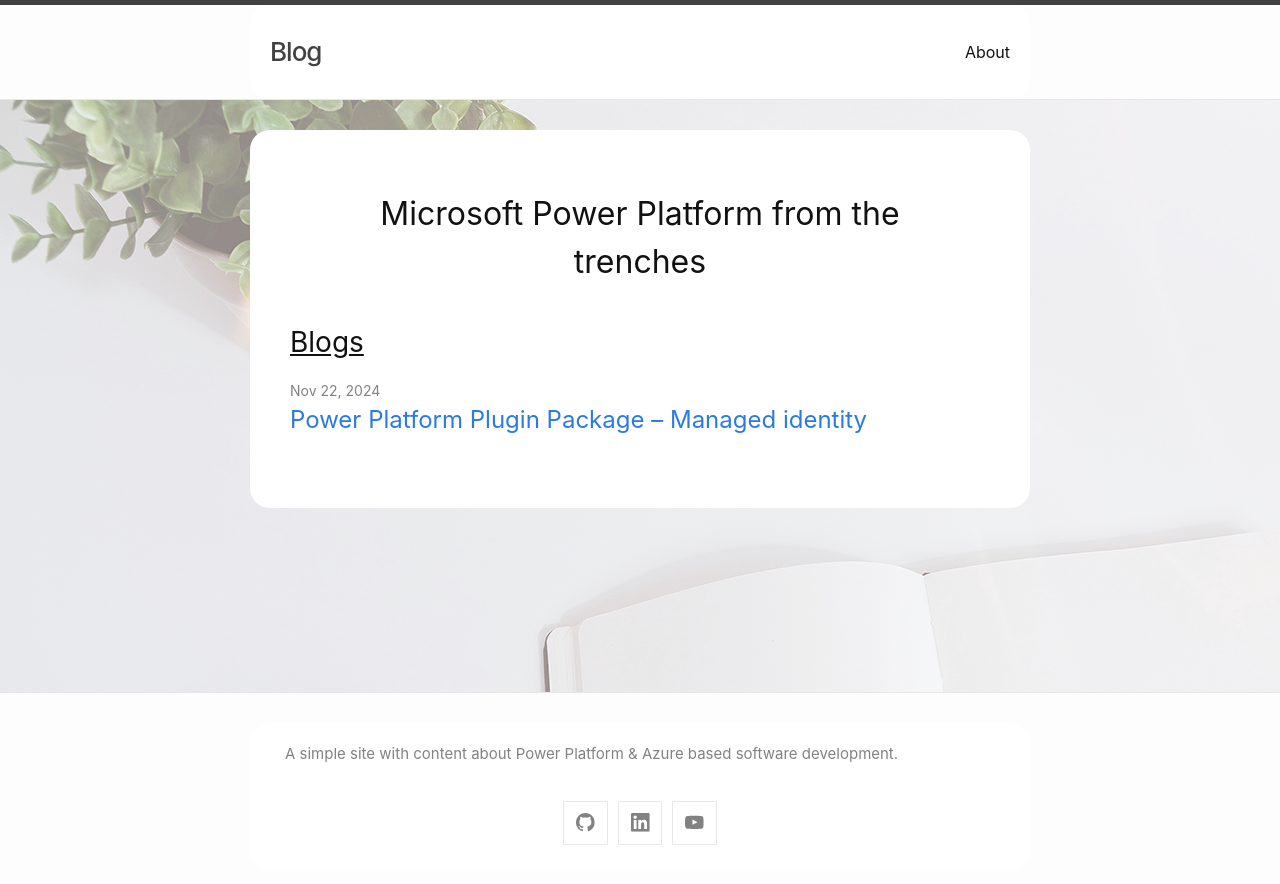
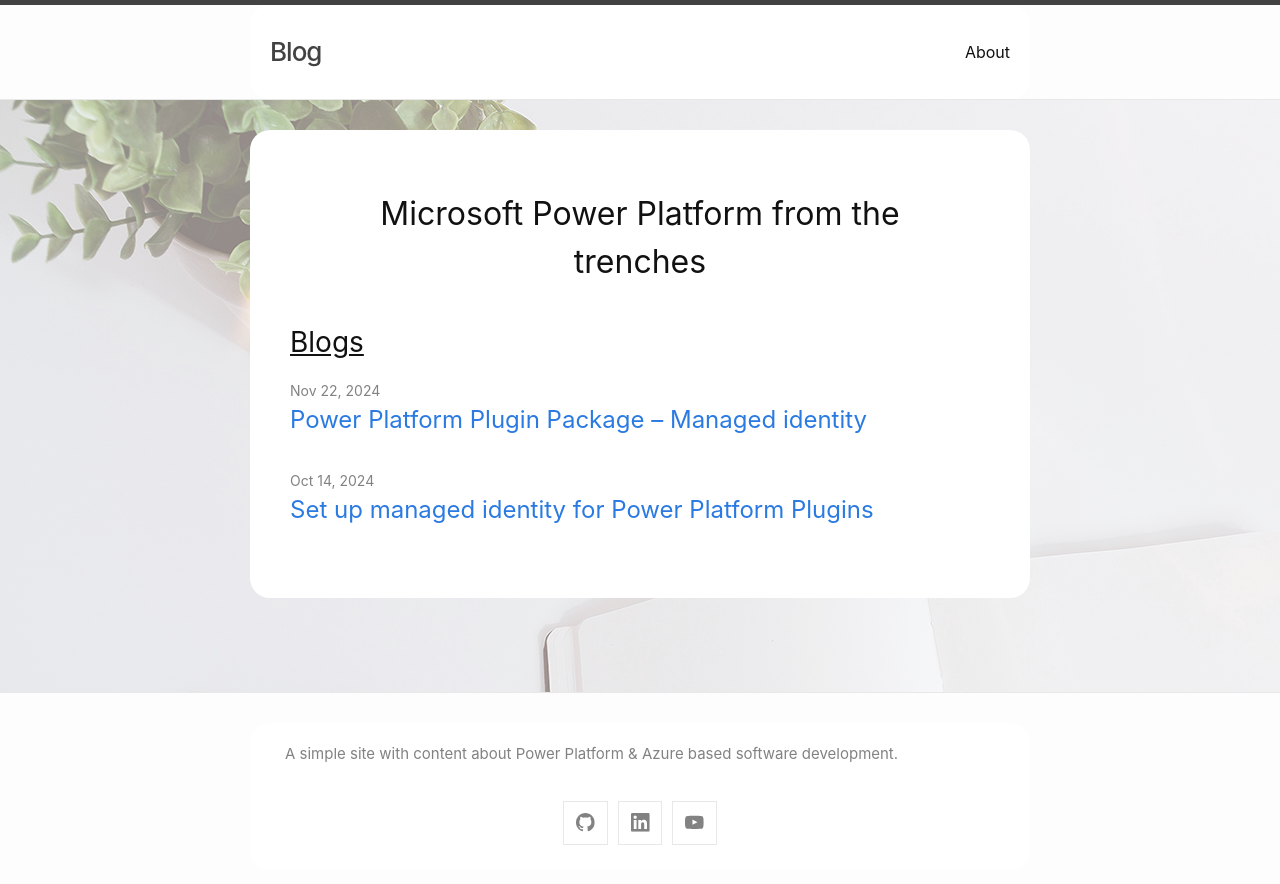
Before and after one commit to Cliveo/Cliveo.github.io, a Jekyll site: the page built from index.markdown, in a window 1280 px wide. Shown: the top 884 px of the page. Built offline with Jekyll 4.4.1, drawn with Linux system fonts in a browser that asks for light colours; part of the change alters nothing that is shown.

Commit message:
Added o.g. blog about managed identity plugins

````diff
--- /dev/null
+++ b/_posts/2024-10-14-set-up-managed-identity-for-power-platform-plugins.markdown
@@ -0,0 +1,200 @@
+---
+layout: post
+title:  "Set up managed identity for Power Platform Plugins"
+date:   2024-10-14 14:48:01 +1300
+categories: Azure
+---
+
+In the following blog, I’m going to guide you on the set up of managed identity for Power Platform. Once we have finished you should have everything you need to be able to create a plugin that can communicate with an azure resource.
+
+# Why do we want to use managed identity?
+
+Managed identity allows your plugin to access azure resources, without the need of storing credentials. This is by far the most secure way to extend the reach of your Power Platform plugin into the Azure space.
+
+# Documentation
+
+I followed the following Microsoft documentation but hopefully this blog will help bridge some of the gaps I found were missing, I’ve also changed the order to make sure you have what you need when you get to the next step:
+
+[Microsoft learn](https://learn.microsoft.com/en-us/power-platform/admin/set-up-managed-identity)
+
+# Step 1: Create a certificate
+You will need a certificate to sign your assembly, as well as the `thumbprint` for the certificate in the federation settings of your managed identity. I used the following PowerShell:
+
+``` PowerShell
+ $ku_codeSigning = "1.3.6.1.5.5.7.3.3";
+
+  $codeSignCert = New-SelfSignedCertificate `
+    -Type "CodeSigningCert" `
+    -KeyExportPolicy "Exportable" `
+    -Subject "ManagedIdentityPlugin" `
+    -KeyUsageProperty @("Sign") `
+    -KeyUsage @("DigitalSignature") `
+    -TextExtension @("2.5.29.37={text}$($ku_codeSigning)", "2.5.29.19={text}false") `
+    -CertStoreLocation cert:\CurrentUser\My `
+    -KeyLength 2048 `
+    -NotAfter ([DateTime]::Now.AddDays(90)) `
+    -Provider "Microsoft Software Key Storage Provider";
+```
+After running this you should have a certificate in current user called `ManagedIdentityPlugin`.
+
+To see it press Windows & search user certificates, open the “Manage user certificates” option. It should look like this:
+
+Open the certificate and copy the `thumbprint`.
+
+![here](/assets/managed-identity-plugin/1.png)
+
+
+# Step 2: Create a managed identity
+1. Go to the Azure portal.
+
+2. Search for managed identity
+
+![here](/assets/managed-identity-plugin/2.png)
+
+3. Create a managed identity (copy the Client ID as we will need this later when we create the record in dataverse)
+
+![here](/assets/managed-identity-plugin/3.png)
+
+4. Navigate to federated services within the created managed identity and Add Credential
+
+![here](/assets/managed-identity-plugin/4.png)
+
+5. Select issuer as Other issuer.
+
+6. Enter the following using your environment ID from PPAC & the thumbprint created before:
+
+Issuer: The URL of the token issuer.
+
+Format similar to this:
+
+`https://[environment ID prefix].[environment ID suffix].enviornment.api.powerplatform.com/sts`
+
+Environment ID prefix - The environment ID, except for the last two characters.Environment ID suffix - The last two characters of the environment ID.
+
+`https://92e1c10d0b34e28ba4a87e3630f46a.06.environment.api.powerplatform.com/sts`
+
+Subject identifier: If a self-signed certificate is used for signing the assembly, use only recommended for non-production use cases.
+
+`component:pluginassembly,thumbprint:<<Thumbprint>>,environment:<<EnvironmentId>>`
+
+# Step 3: Assign a role to the managed identity
+In my example I’m giving Blob storage data contributor
+
+![here](/assets/managed-identity-plugin/5.png)
+
+![here](/assets/managed-identity-plugin/6.png)
+
+
+# Step 4: Create a plugin
+I used `pac plugin init`
+
+Which can be found here
+
+Within the execute add the following to get a token to your storage account:
+
+``` c#
+var identityService = (IManagedIdentityService)localPluginContext.ServiceProvider.GetService(typeof(IManagedIdentityService));
+var scopes = new List<string> { "https://storage.azure.com/.default" };
+var token = identityService.AcquireToken(scopes);
+```
+
+Now we can try use that token to query the blob API:
+``` c#
+var blobUrl = "https://<your storage account>.blob.core.windows.net/plugin?restype=container&comp=list";
+
+using (HttpClient client = new HttpClient())
+{                client.DefaultRequestHeaders.Authorization = new AuthenticationHeaderValue("Bearer", token);
+client.DefaultRequestHeaders.Accept.Add(new MediaTypeWithQualityHeaderValue("application/json"));
+client.DefaultRequestHeaders.Add("x-ms-version", "2020-04-08");
+
+HttpRequestMessage request = new HttpRequestMessage(HttpMethod.Get, new Uri(blobUrl));
+HttpResponseMessage response = client.SendAsync(request).Result;
+
+string json = response.Content.ReadAsStringAsync().Result;
+
+localPluginContext.TracingService.Trace(json);
+}
+```
+
+# Step 5: Build and sign the plugin
+Build the plugin as you usually would, then you need to sign the plugin using the certificate that we created before. You can either use the following command in the visual studio command prompt in the directory where your dll is located:
+
+`signtool sign /n ManagedIdentityPlugin /fd SHA256 ManagedIdentityPlugin.dll`
+
+or you can create a post build event in visual studio to do it automatically:
+
+`"C:\Program Files (x86)\Windows Kits\10\bin\10.0.22621.0\x64\signtool.exe" sign /n ManagedIdentityPlugin /fd SHA256 $(SolutionDir)bin\debug\net462\ManagedIdentityPlugin.dll`
+
+![here](/assets/managed-identity-plugin/7.png)
+
+Once you have done this the plugin should look something like this if you check properties on the dll file.
+
+![here](/assets/managed-identity-plugin/8.png)
+
+# Step 6: Register the assembly
+I just used the plugin registration tool, register the plugin and the step you would like it to trigger on. Once it’s registered you need to get the assembly ID, you can find that in the details of the plugin in plugin registration.
+
+![here](/assets/managed-identity-plugin/9.png)
+
+# Step 7: Create the managed identity record in dataverse
+To do this the documentation is actually quite good:
+
+To provision managed identity record in Dataverse, complete the following steps.
+
+Make a `POST` call using Insomia or any other tool of your choice. You can use a URL with payload in the following format.
+```
+POST
+https://<orgURL>/api/data/v9.0/managedidentities
+```
+
+Be sure to replace orgURL with the URL of the organization.
+Ensure that `Credentialsource` is set to 2 in the payload and `SubjectScope` is set to 1 for environment-specific scenarios.
+
+applicationid: Client ID that we copied from the managed identity we created in azure
+Managedidentityid: I just used the same Guid as the application ID.
+
+``` json
+{
+"applicationid":"<appId>",
+"managedidentityid":"<anyGuid>",
+"credentialsource":2,
+"subjectscope":1,
+"tenantid":"<tenantId>"
+}
+```
+
+Here’s the one I did:
+
+![here](/assets/managed-identity-plugin/10.png)
+
+# Step 8: Associate your plugin to the managed identity
+Make a patch call to bind the plug-in assembly ID with the managed identity record that’s created through post call in step 7.
+
+Plug-in assembly:
+
+```
+PATCH
+https://<orgURL>/api/data/v9.0/pluginassemblies(<PluginAssemblyId>)
+```
+
+Be sure to replace `orgURL` and `PluginAssemblyId` (the one we found in step 6).
+
+Here’s my example
+
+![here](/assets/managed-identity-plugin/11.png)
+
+# All that’s left to do is test your plugin!
+In my example I’ve just listed the blobs within a container in my storage account. To see this I’ll have a look in the plugin trace logs:
+
+![here](/assets/managed-identity-plugin/12.png)
+
+Here we can see that my plugin was successfully able to connect to the storage account without any password/client secret and retrieve a list of files within the container.
+
+# Common Issues
+I had `No matching federated identity record found for presented assertion issuer` this was because I forgot to remove the `-` from the GUID when I created the federation’s settings in step 2.
+
+![here](/assets/managed-identity-plugin/13.png)
+
+Another one that can be challenging is “Plugin assembly must be signed with valid certificate to associate to Managed Identity”. Checking the properties of the dll helps you validate this.
+
+![here](/assets/managed-identity-plugin/14.png)
--- a/_posts/2024-11-22-power-platform-plugin-package-managed-identity.markdown
+++ b/_posts/2024-11-22-power-platform-plugin-package-managed-identity.markdown
@@ -57,7 +57,7 @@ I created a class that seems to work (if there is a better way please someone te
 # Step 3: Getting the package to register
 I had lots of issues adding Azure.Storage.Blobs to my package. The main one was I kept getting errors like:
 
-`'Method not found: ‘System.BinaryData System.ClientModel.Primitives.IPersistableModel``
+`'Method not found: ‘System.BinaryData System.ClientModel.Primitives.IPersistableModel'`
 
 Eventually I found adding the package `System.ClientModel` directly seemed to resolve the issue.
 
--- a/_sass/minima/_base.scss
+++ b/_sass/minima/_base.scss
@@ -83,6 +83,7 @@ main {
 img {
   max-width: 100%;
   vertical-align: middle;
+  border: 1px solid;
 }
 
 /**
````
Also changed, not shown: assets/managed-identity-plugin/1.png (added), assets/managed-identity-plugin/10.png (added), assets/managed-identity-plugin/11.png (added), assets/managed-identity-plugin/12.png (added), assets/managed-identity-plugin/13.png (added), assets/managed-identity-plugin/14.png (added), assets/managed-identity-plugin/2.png (added), assets/managed-identity-plugin/3.png (added), assets/managed-identity-plugin/4.png (added), assets/managed-identity-plugin/5.png (added), assets/managed-identity-plugin/6.png (added), assets/managed-identity-plugin/7.png (added), assets/managed-identity-plugin/8.png (added), assets/managed-identity-plugin/9.png (added).
